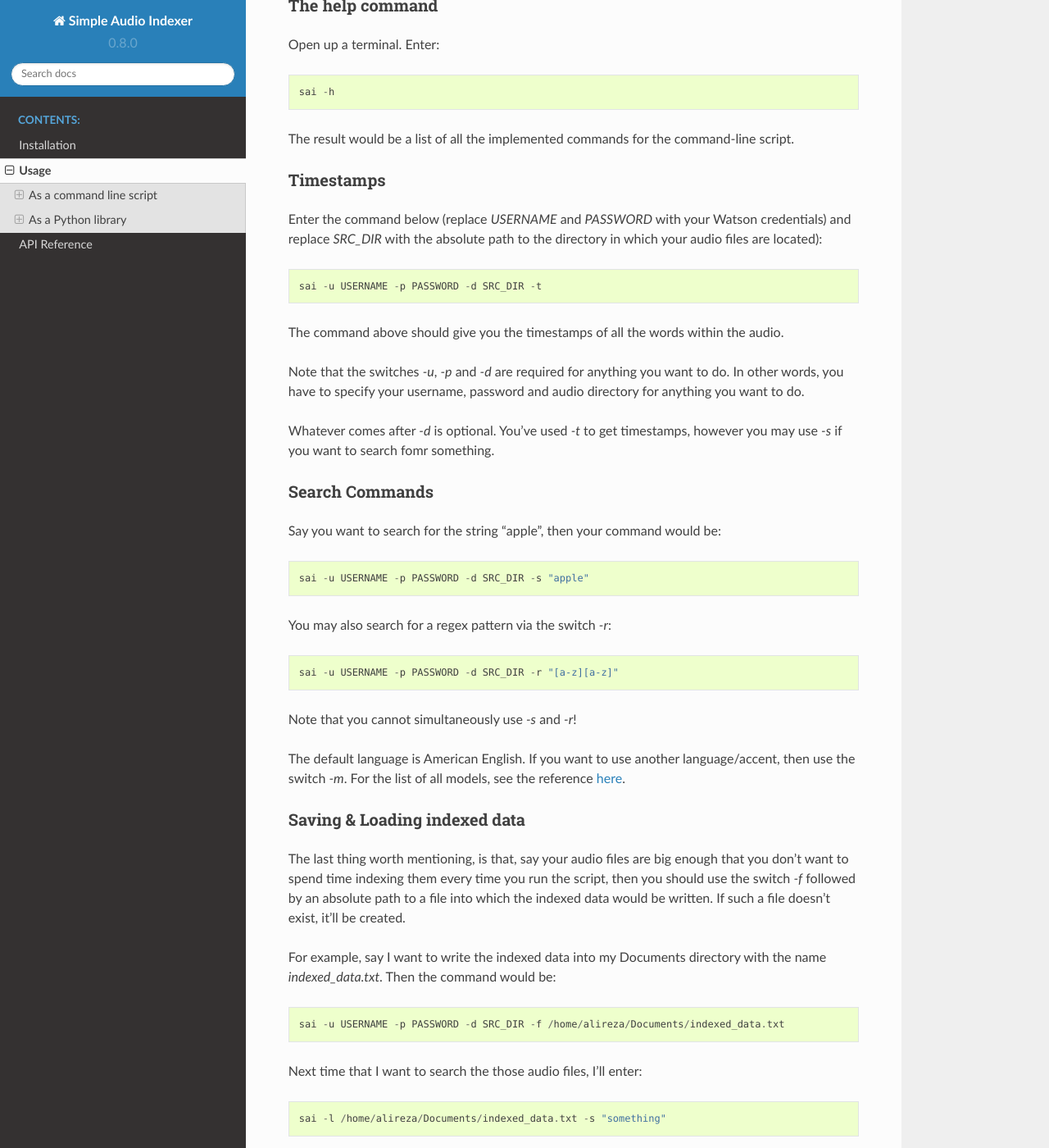
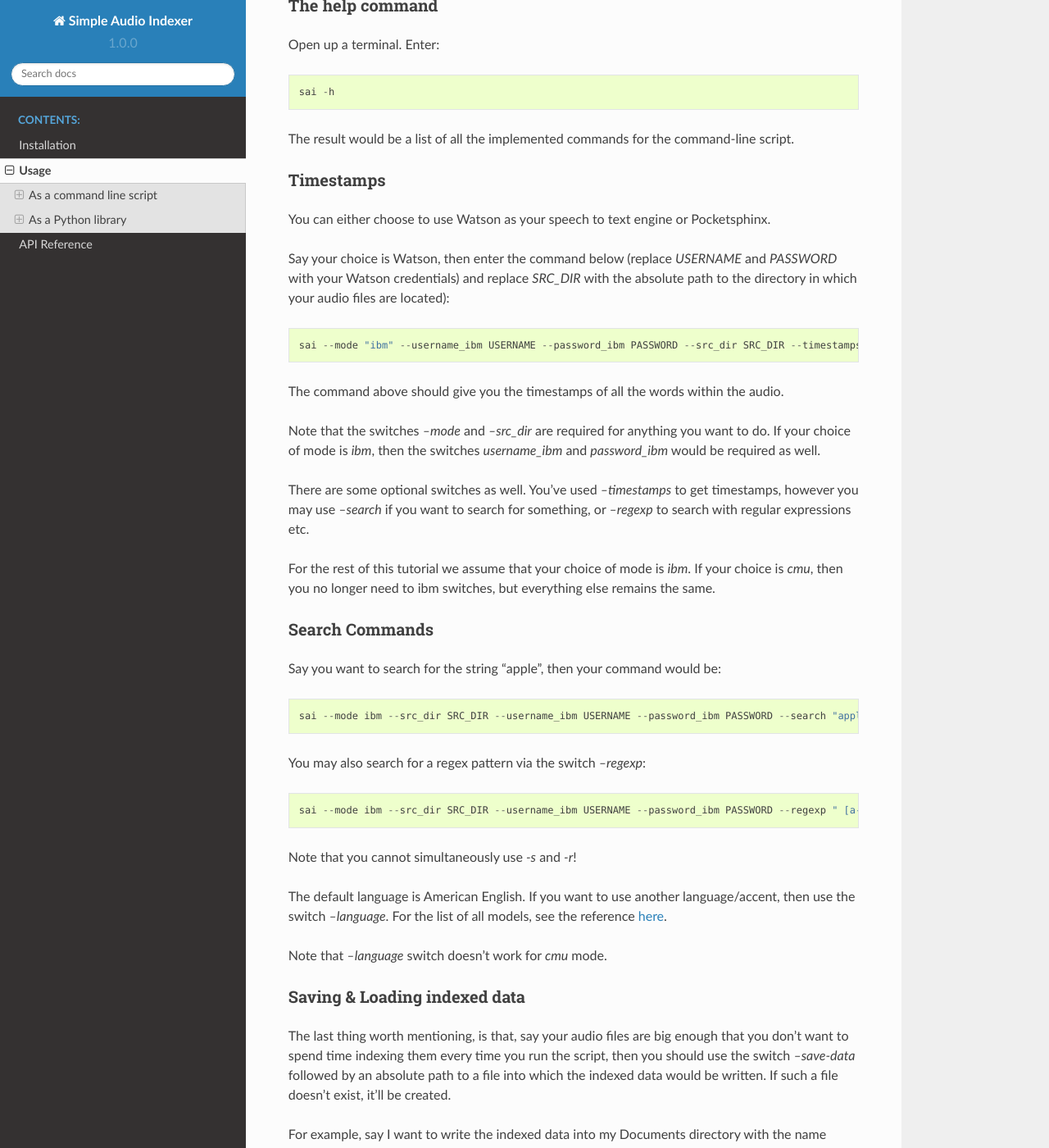
Before and after one commit to aalireza/SimpleAudioIndexer, a Sphinx documentation site: the page built from docs/source/usage.rst, in a window 1280 px wide and 1400 px high, scrolled down 487 px. Shown: the whole window at 82% size. Built offline with Sphinx 7.4.7 and the Read the Docs theme 2.0.0, drawn with Linux system fonts in a browser that asks for light colours; some of the changed text lies outside the part shown.

Commit message:
Updating docs for 1.0.0

```diff
--- a/docs/source/conf.py
+++ b/docs/source/conf.py
@@ -57,9 +57,9 @@ author = 'Alireza Rafiei'
 # built documents.
 #
 # The short X.Y version.
-version = '0.8.0'
+version = '1.0.0'
 # The full version, including alpha/beta/rc tags.
-release = '0.8.0'
+release = '1.0.0'
 
 # The language for content autogenerated by Sphinx. Refer to documentation
 # for a list of supported languages.
--- a/docs/source/usage.rst
+++ b/docs/source/usage.rst
@@ -33,23 +33,31 @@ script.
 
 Timestamps
 ++++++++++
-Enter the command below (replace `USERNAME` and `PASSWORD` with your Watson
-credentials) and replace `SRC_DIR` with the absolute path to the directory
-in which your audio files are located):
+You can either choose to use Watson as your speech to text engine or
+Pocketsphinx.
+
+Say your choice is Watson, then enter the command below (replace
+`USERNAME` and `PASSWORD` with your Watson credentials) and replace `SRC_DIR`
+with the absolute path to the directory in which your audio files are located):
 
 ::
 
-   sai -u USERNAME -p PASSWORD -d SRC_DIR -t
+   sai --mode "ibm" --username_ibm USERNAME --password_ibm PASSWORD --src_dir SRC_DIR --timestamps
 
 The command above should give you the timestamps of all the words within the
 audio.
 
-Note that the switches `-u`, `-p` and `-d` are required for anything you want
-to do. In other words, you have to specify your username, password and audio
-directory for anything you want to do.
+Note that the switches `--mode` and `--src_dir` are required for anything you
+want to do. If your choice of mode is `ibm`, then the switches `username_ibm`
+and `password_ibm` would be required as well.
 
-Whatever comes after `-d` is optional. You've used `-t` to get timestamps,
-however you may use `-s` if you want to search fomr something.
+There are some optional switches as well. You've used `--timestamps` to get
+timestamps, however you may use `--search` if you want to search for something,
+or `--regexp` to search with regular expressions etc.
+
+For the rest of this tutorial we assume that your choice of mode is `ibm`. If
+your choice is `cmu`, then you no longer need to ibm switches, but everything
+else remains the same.
 
 Search Commands
 +++++++++++++++
@@ -57,43 +65,45 @@ Say you want to search for the string "apple", then your command would be:
 
 ::
 
-  sai -u USERNAME -p PASSWORD -d SRC_DIR -s "apple"
+  sai --mode ibm --src_dir SRC_DIR --username_ibm USERNAME --password_ibm PASSWORD --search "apple"
 
-You may also search for a regex pattern via the switch `-r`:
+You may also search for a regex pattern via the switch `--regexp`:
 
 ::
 
-   sai -u USERNAME -p PASSWORD -d SRC_DIR -r "[a-z][a-z]"
+  sai --mode ibm --src_dir SRC_DIR --username_ibm USERNAME --password_ibm PASSWORD --regexp " [a-z][a-z] "
 
 Note that you cannot simultaneously use `-s` and `-r`!
 
 The default language is American English. If you want to use another
-language/accent, then use the switch `-m`. For the list of all models, see the
-reference `here <./reference.html>`__.
+language/accent, then use the switch `--language`. For the list of all models,
+see the reference `here <./reference.html>`__.
+
+Note that `--language` switch doesn't work for `cmu` mode.
 
 Saving & Loading indexed data
 +++++++++++++++++++++++++++++
 The last thing worth mentioning, is that, say your audio files are big enough
 that you don't want to spend time indexing them every time you run the script,
-then you should use the switch `-f` followed by an absolute path to a file
-into which the indexed data would be written. If such a file doesn't exist,
+then you should use the switch `--save-data` followed by an absolute path to a
+file into which the indexed data would be written. If such a file doesn't exist,
 it'll be created.
 
 For example, say I want to write the indexed data into my Documents directory
-with the name `indexed_data.txt`. Then the command would be:
+with the name `indexed_data`. Then the command would be:
 
 ::
 
-   sai -u USERNAME -p PASSWORD -d SRC_DIR -f /home/alireza/Documents/indexed_data.txt
+  sai --mode ibm --src_dir SRC_DIR --username_ibm USERNAME --password_ibm PASSWORD --save-data ABSOLUTE_PATH_TO_A_FILE_TO_BE_CREATED/indexed_data
 
 Next time that I want to search the those audio files, I'll enter:
 
 ::
 
-  sai -l /home/alireza/Documents/indexed_data.txt -s "something"
+  sai --mode ibm --load_data ABOSLUTE_PATH_INDEXED_DATA --search "stuff"
 
 Note that whenever you're loading your data, you no longer have to enter your
-username and password and src_dir.
+username and password and src_dir, but you still need to specify your mode.
 
 
 As a Python library
@@ -125,12 +135,11 @@ Afterwards, you should create an instance of `sai`
 
 .. code-block:: python
 
-  >>> indexer = sai(USERNAME, PASSWORD, SRC_DIR)
+  >>> indexer = sai(mode="ibm", src_dir="SRC_DIR", username_ibm="USERNAME", password_ibm="PASSWORD)
 
 
-Once you have initialized `indexer`, two directories called `staging` and
-`filtered` will be created within `SRC_DIR` to handle temporary files and cache
-intermediary results.
+Note that if you choose your mode to be `cmu`, then you no longer have to provide
+username and passwords of your Watson account.
 
 Indexing
 ++++++++
@@ -141,12 +150,15 @@ Now you may index all the available audio files by calling `index_audio` method:
   >>> indexer.index_audio()
 
 
-You could also just index a particular audio file. Say you only wish to index
-`SRC_DIR/target.wav`, then:
+This method automatically created two directories `filtered` and `staging`
+within your `src_dir` to handle intermediarry files.
+
+Also, you could also just index a particular audio file. Say you only wish to
+index `SRC_DIR/target.wav`, then:
 
 .. code-block:: python
 
-   >>> indexer.index_audio(name=target)
+   >>> indexer.index_audio(basename=target.wav)
 
 For more information on all arguments of this method (including other languages
 or accuracy etc.) read the API reference `here <./reference.html
@@ -164,7 +176,7 @@ request. Then save your data:
 
 .. code-block:: python
 
-  >>> indexer.save_indexed_audio("{}/indexed_audio.txt".format(indexer.src_dir))
+  >>> indexer.save_indexed_audio("{}/indexed_audio".format(indexer.src_dir))
 
 
 Afterwards, all the timestamps of the audios would be saved in
@@ -183,13 +195,13 @@ a private attribute. They should not be accessed since if the audio files were
 large and they were splitted, then the timing won't be correct.
 
 The time corrected/regularized however can be accessed via
-`get_timestamped_audio` method. Say there are two audio files in `SRC_DIR`
+`get_timestamps` method. Say there are two audio files in `SRC_DIR`
 called `audio.wav` and `another.wav`. Then the timestamps would look something
 like below:
 
 .. code-block:: python
 
-  >>> print(indexer.get_timestamped_audio())
+  >>> print(indexer.get_timestamps())
   {"audio.wav": [["hello", 0.01, 0.05], ["how", 0.05, 0.08], ["are", 0.08, 0.11],
   ["you", 0.11, 0.14]], "another": [["yo", 0.01, 0.02]]}
 
@@ -201,7 +213,7 @@ word.
 
 Searching methods
 +++++++++++++++++
-Now, search methods all use the `get_timestamped_audio` internally. Say after
+Now, search methods all use the `get_timestamps` internally. Say after
 indexing, you finally wanted to do a search.
 
 You could have a searching generator:
@@ -253,6 +265,6 @@ maybe nontrivial to write the correct pattern).
 The open ended nature of `search_regexp` is intended to compliment `search_gen`.
 
 
-That's it! you know everything you need. There are some private methods
-regarding audio handling etc. that you can see in the source code, though you
-shouldn't theoretically need to change them!
+That's it! You know enough to get started. I recemmend taking a look at API
+reference `here <./reference.html>`__ to learn more about other methods that
+have been implemented.
```
Also changed, not shown: docs/source/installation.rst (+65 -0 lines).
